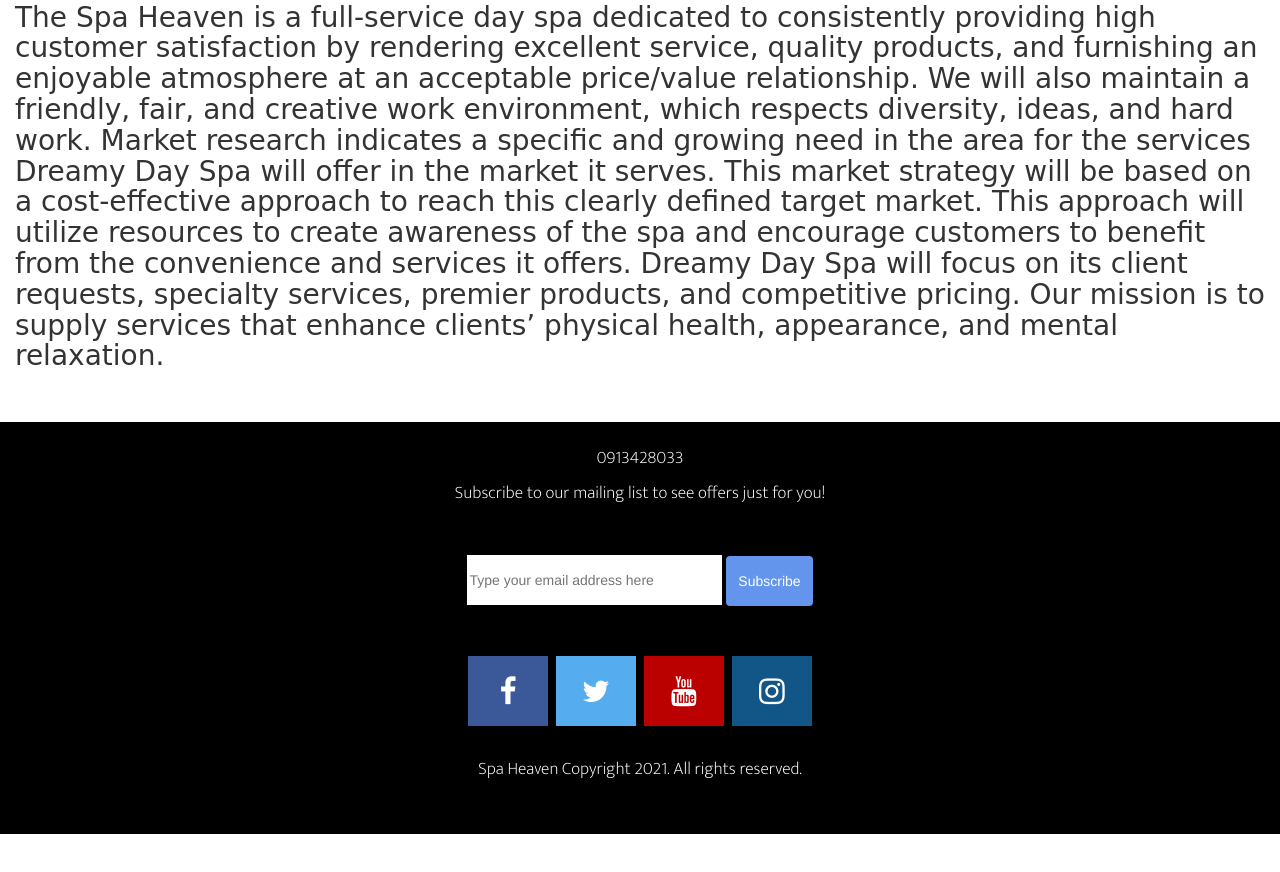
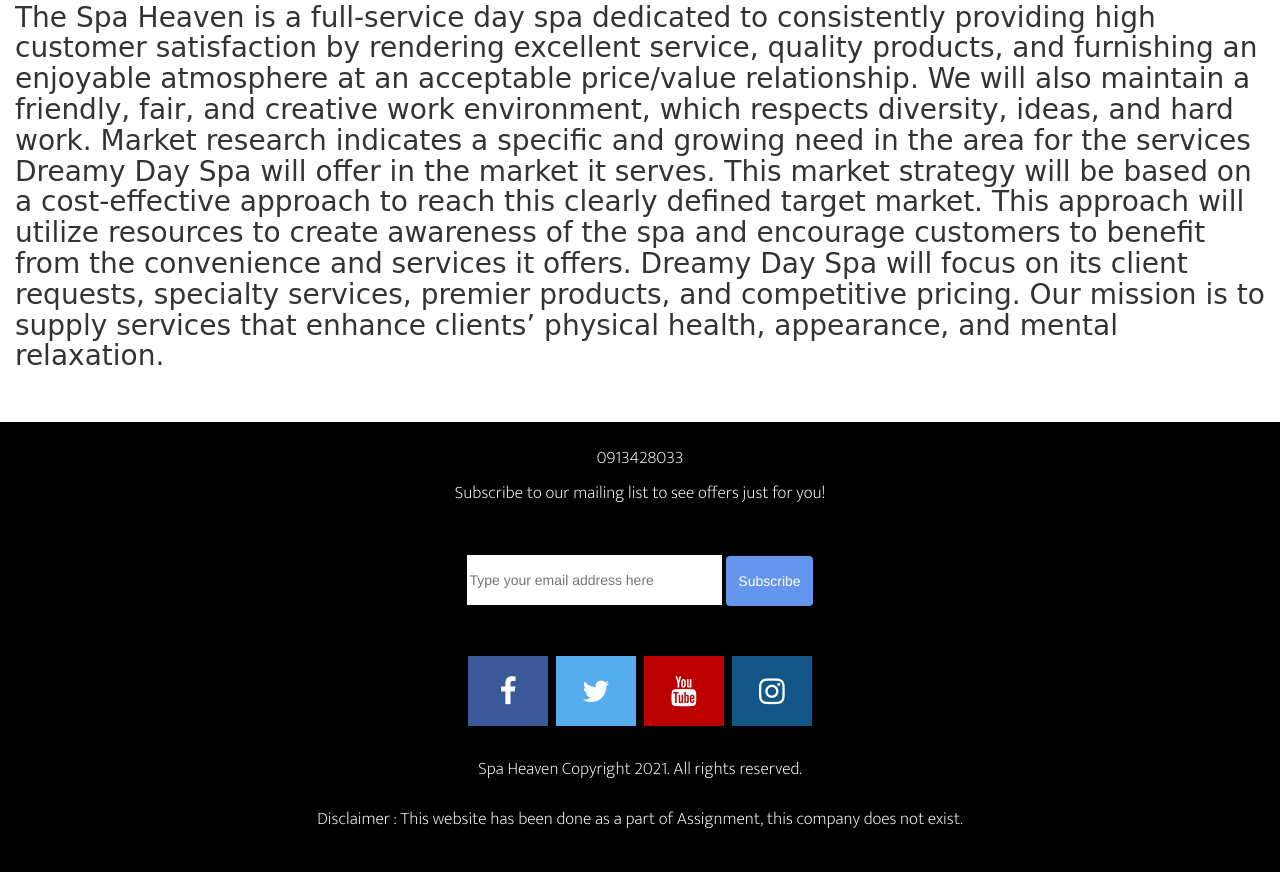
Before and after one commit to RockyRak00n/SpaHeaven, a plain HTML site: page Spa about.html in a window 1280 px wide. Shown: the part 1886-2758 px from the top of the page. Before the commit the page ends 2720 px from the top, so only its background shows below. Drawn offline with nearby package versions, Linux system fonts and the light colour scheme; a web font is replaced by a local one.

Commit message:
Update Spa about.html

```diff
--- a/Spa about.html
+++ b/Spa about.html
@@ -30,7 +30,7 @@
         <li ><a href="Spa Heaven.html">Home</a></li>
         <li class="active"><a href="Spa about.html">About us</a></li>
         <li><a href="Spa services.html">Services</a></li>
-        <li><a href="#">Contact us</a></li>
+
       </ul>
     </div>
   </nav>
@@ -237,7 +237,10 @@ footer {
 </html>
 <br><br>
 
-<p>Spa Heaven Copyright 2021. All rights reserved. </p>
+<p>Spa Heaven Copyright 2021. All rights reserved.
+  <br><br>
+  Disclaimer : This website has been done as a part of Assignment, this company does not exist.
+</p>
 <br><br>
 
 </footer>
```
